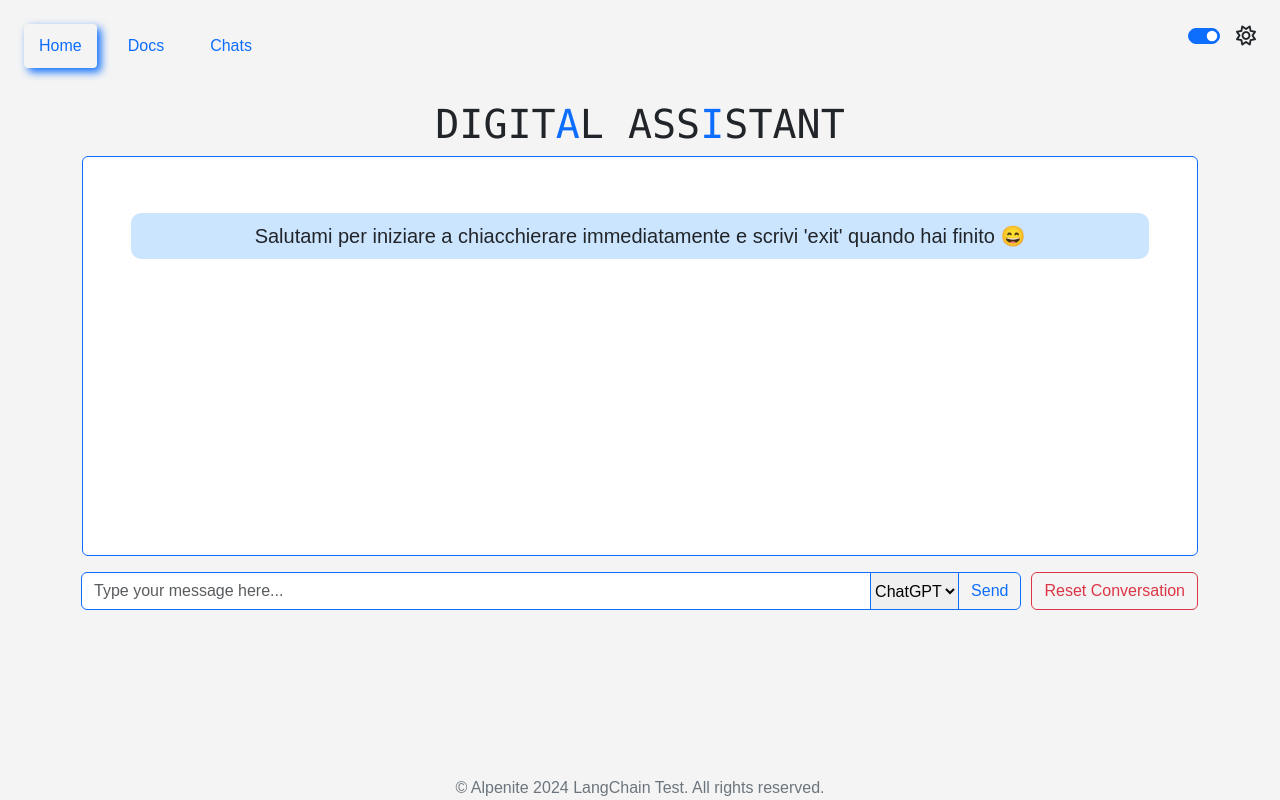
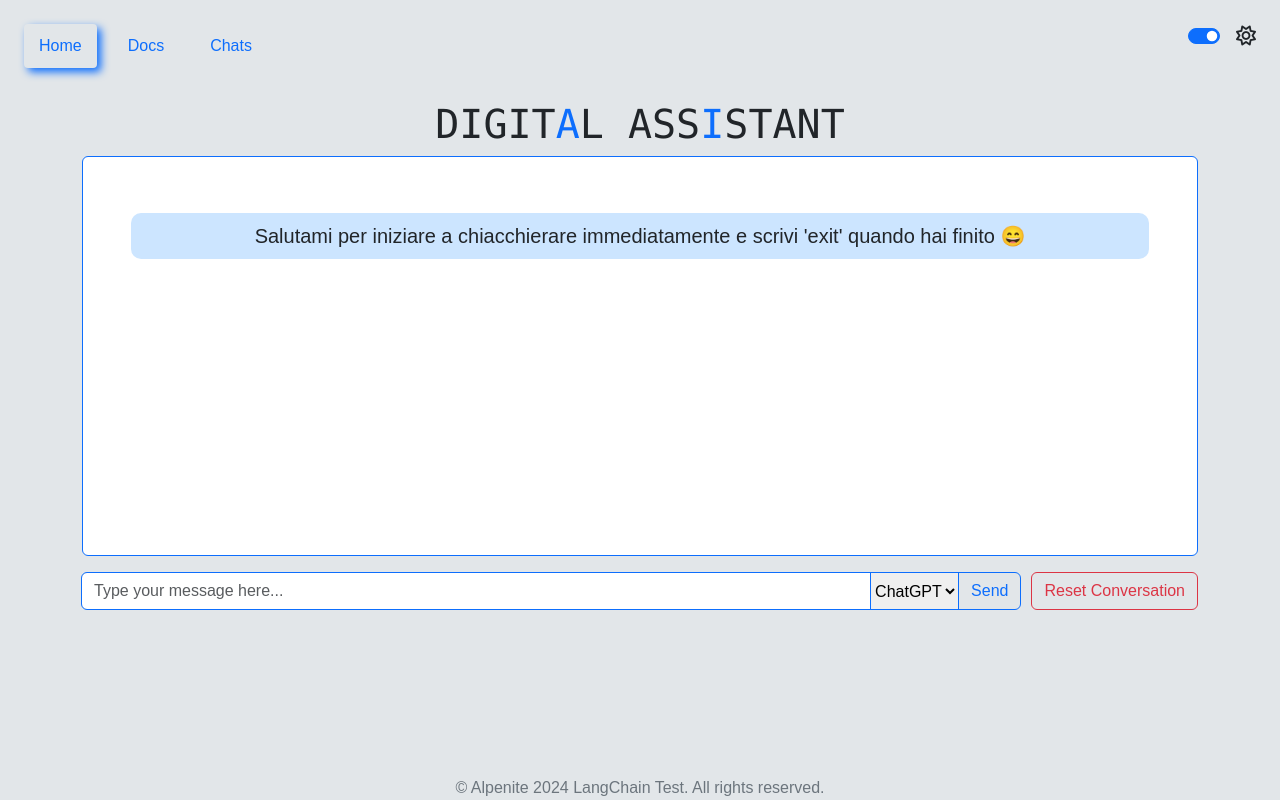
Before and after one commit to sarahelshark/LangChainChatBot, a Flask app: page / in a window 1280 px wide. Run offline with Flask 3, Linux system fonts and the light colour scheme; some libraries are stand-ins or nearby versions.

```diff
--- a/static/css/main.css
+++ b/static/css/main.css
@@ -3,7 +3,7 @@
   --primary-color: #0D6EFD;
   --primary-overlay: rgba(0, 123, 255, 0.5);
   --primary-darker: #0a58ca;
-  --background-color: #f4f4f4;
+  --background-color: #e2e6e9;
   --user-message-bg: #cce5ff;
   --assistant-message-bg: white;
   --box-shadow: 4px 4px 8px var(--primary-color);
```
